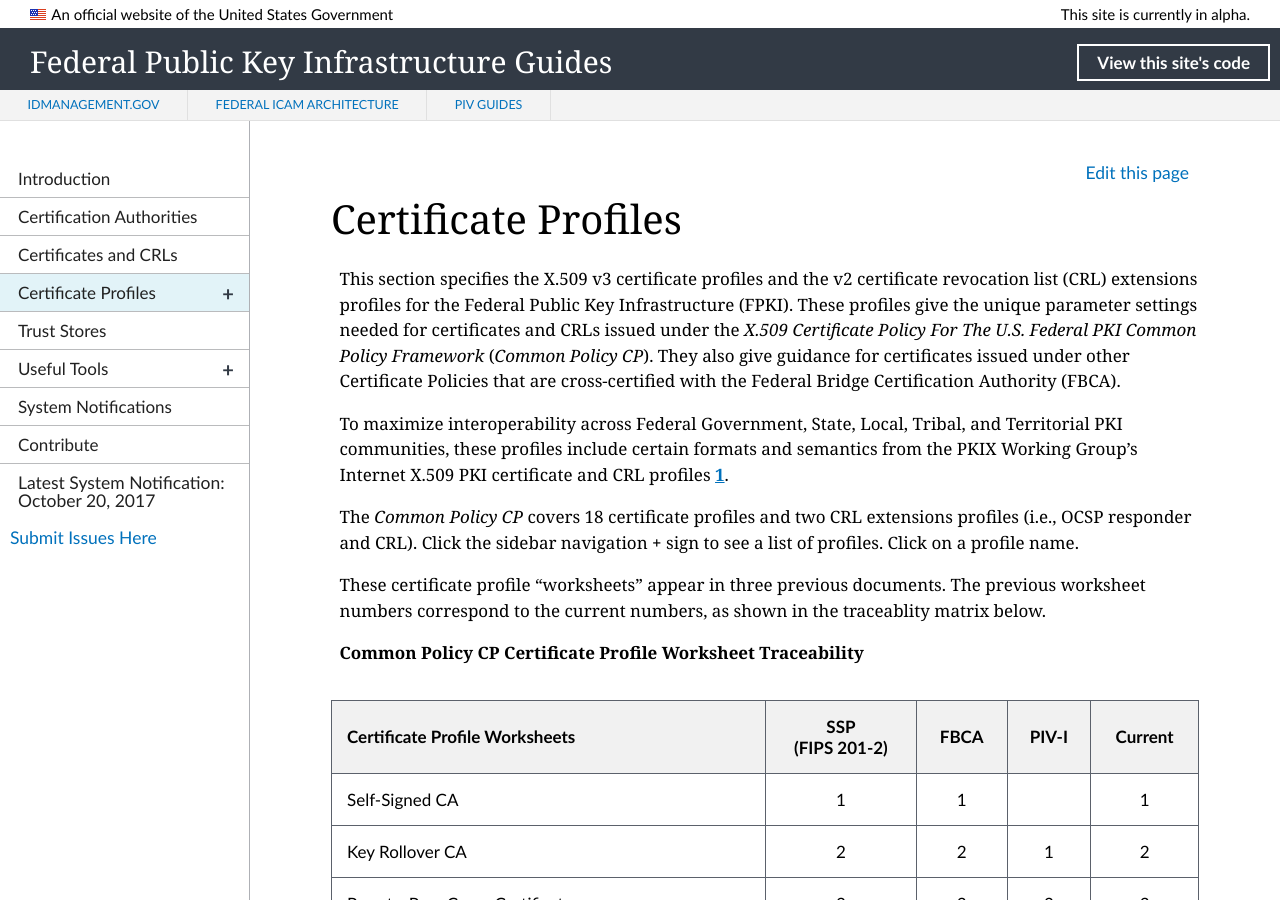
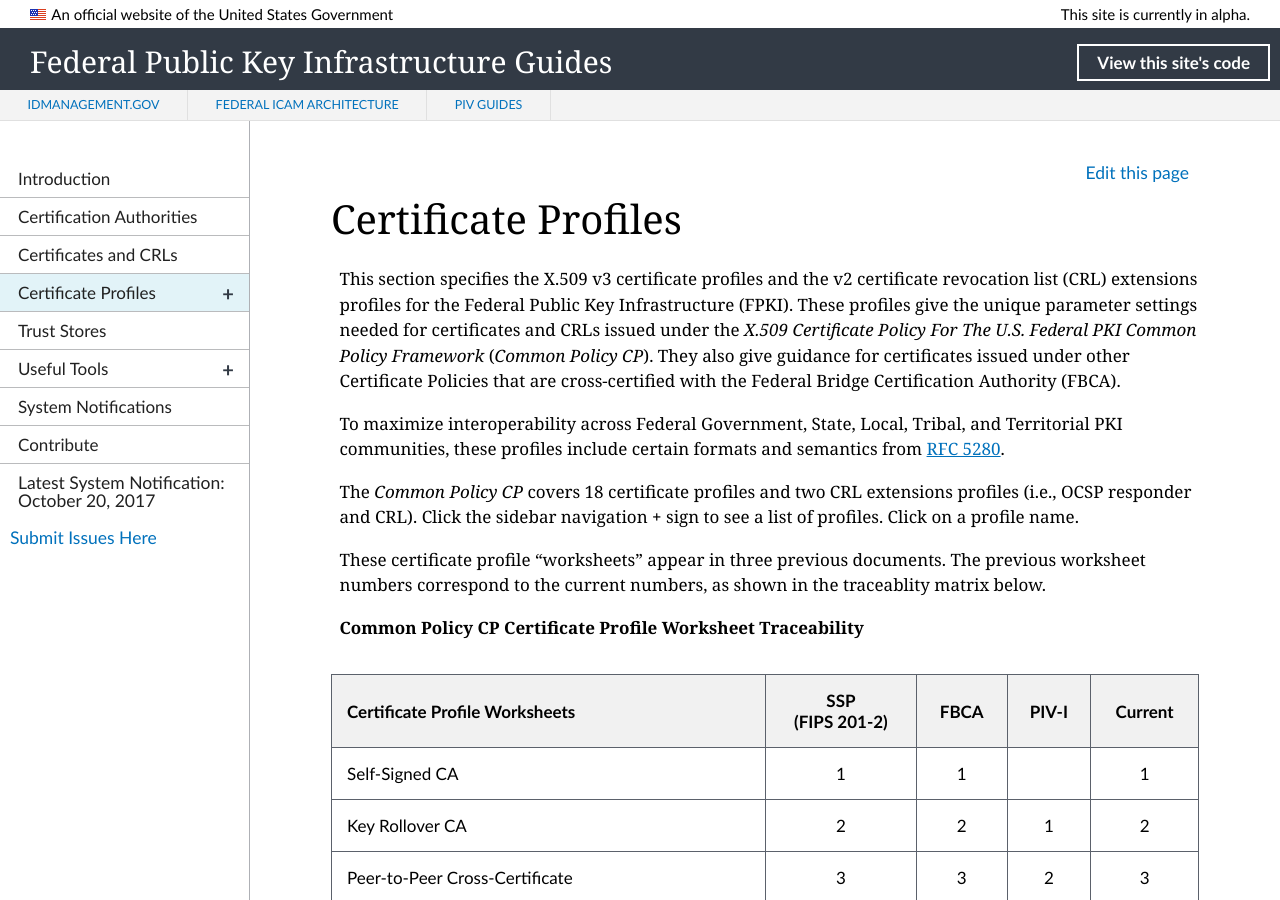
Before and after one commit to GSA/fpki-guides, a Jekyll site: the page built from pages/fpki_certificate_profiles.md, in a window 1280 px wide and 900 px high. Built offline with Jekyll 4.4.1, drawn with Linux system fonts in a browser that asks for light colours; nearby versions of some CDN libraries; library files that are not in the unit come from our copies.

Commit message:
Update fpki_certificate_profiles.md

```diff
--- a/pages/fpki_certificate_profiles.md
+++ b/pages/fpki_certificate_profiles.md
@@ -6,7 +6,7 @@ permalink: /certprofiles/
 
 This section specifies the X.509 v3 certificate profiles and the v2 certificate revocation list (CRL) extensions profiles for the Federal Public Key Infrastructure (FPKI). These profiles give the unique parameter settings needed for certificates and CRLs issued under the _X.509 Certificate Policy For The U.S. Federal PKI Common Policy Framework_ (_Common Policy CP_). They also give guidance for certificates issued under other Certificate Policies that are cross-certified with the Federal Bridge Certification Authority (FBCA).
 
-To maximize interoperability across Federal Government, State, Local, Tribal, and Territorial PKI communities,<!--Is this what Wendy meant by "outside Fed Govt?"--> these profiles include certain formats and semantics from the PKIX Working Group's Internet X.509 PKI certificate and CRL profiles [**1**](#rfc-5280).
+To maximize interoperability across Federal Government, State, Local, Tribal, and Territorial PKI communities,<!--Is this what Wendy meant by "outside Fed Govt?"--> these profiles include certain formats and semantics from [RFC 5280](#rfc-5280).
 
 The _Common Policy CP_ covers 18 certificate profiles and two CRL extensions profiles (i.e., OCSP responder and CRL). Click the sidebar navigation **+** sign to see a list of profiles. Click on a profile name.
 
```
